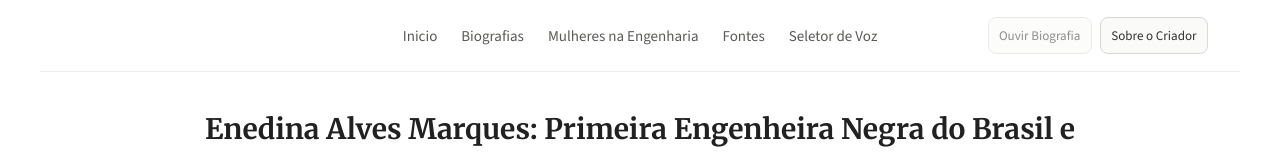
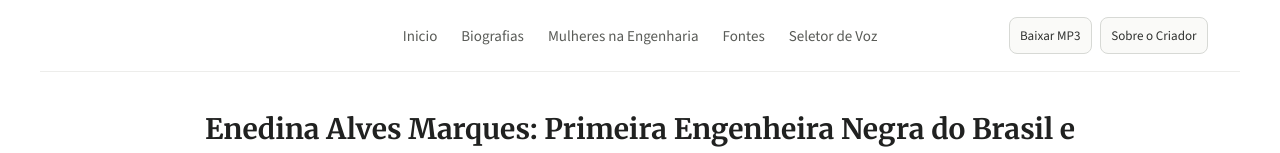
Before and after one commit to Alexandre-Silva-Ribeiro/trabalhos-de-escola, a React (Vite) app in the folder frontend/: page /seletor-de-voz in a window 1280 px wide. Shown: the top 153 px of the page. Built offline with nearby package versions, Linux system fonts and the light colour scheme; no server answers.

Commit message:
feat: make header action open voice selector and default pc voice to auto

```diff
--- a/frontend/src/App.tsx
+++ b/frontend/src/App.tsx
@@ -246,6 +246,15 @@ function isMobileUserAgent() {
   return /android|iphone|ipad|ipod|mobile/i.test(navigator.userAgent);
 }
 
+function isOperaGxBrowser() {
+  if (typeof navigator === "undefined") {
+    return false;
+  }
+
+  const ua = navigator.userAgent;
+  return /Opera GX|OPR\/.*GX/i.test(ua);
+}
+
 function isAutoplayLockError(error: unknown) {
   if (!(error instanceof Error)) {
     return false;
@@ -432,6 +441,7 @@ export default function App() {
     }
 
     const synthesis = window.speechSynthesis;
+    const shouldKeepAutoBrowserVoice = !isMobileClient && !isOperaGxBrowser();
     let retryTimer: number | null = null;
     let retryCount = 0;
 
@@ -440,6 +450,16 @@ export default function App() {
       setBrowserVoices(voices);
 
       setSpeechSettings((previous) => {
+        if (shouldKeepAutoBrowserVoice) {
+          if (previous.browserVoiceURI !== null) {
+            return {
+              ...previous,
+              browserVoiceURI: null
+            };
+          }
+          return previous;
+        }
+
         if (previous.browserVoiceURI) {
           return previous;
         }
@@ -469,7 +489,7 @@ export default function App() {
         window.clearTimeout(retryTimer);
       }
     };
-  }, [isSpeechSupported]);
+  }, [isSpeechSupported, isMobileClient]);
 
   useEffect(() => {
     return () => {
@@ -1339,13 +1359,7 @@ export default function App() {
 
   return (
     <div id="inicio">
-      <Header
-        isSpeaking={isSpeaking}
-        isGeneratingSpeech={isGeneratingSpeech}
-        isSpeechEnabled={canSpeak}
-        onToggleSpeech={toggleSpeech}
-        isMobileAudioMode={isMobileClient}
-      />
+      <Header />
 
       {quotaCountdown && (
         <section className="status-message quota-countdown" aria-live="polite">
--- a/frontend/src/components/Header.tsx
+++ b/frontend/src/components/Header.tsx
@@ -2,20 +2,9 @@ import { useLocation, useNavigate } from "react-router-dom";
 
 type ScrollTarget = "top" | "biografias";
 
-interface HeaderProps {
-  isSpeaking: boolean;
-  isGeneratingSpeech: boolean;
-  isSpeechEnabled: boolean;
-  onToggleSpeech: () => void;
-  isMobileAudioMode: boolean;
-}
+interface HeaderProps {}
 
 export default function Header({
-  isSpeaking,
-  isGeneratingSpeech,
-  isSpeechEnabled,
-  onToggleSpeech,
-  isMobileAudioMode
 }: HeaderProps) {
   const navigate = useNavigate();
   const location = useLocation();
@@ -93,16 +82,9 @@ export default function Header({
           <button
             type="button"
             className="header-action-button"
-            disabled={!isSpeaking && !isGeneratingSpeech && !isSpeechEnabled}
-            onClick={onToggleSpeech}
+            onClick={() => goToRoute("/seletor-de-voz")}
           >
-            {isGeneratingSpeech && isMobileAudioMode
-              ? "Gerando MP3..."
-              : isSpeaking
-                ? "Parar Leitura"
-                : isMobileAudioMode
-                  ? "Baixar Biografia MP3"
-                  : "Ouvir Biografia"}
+            Baixar MP3
           </button>
           <button
             type="button"
```
